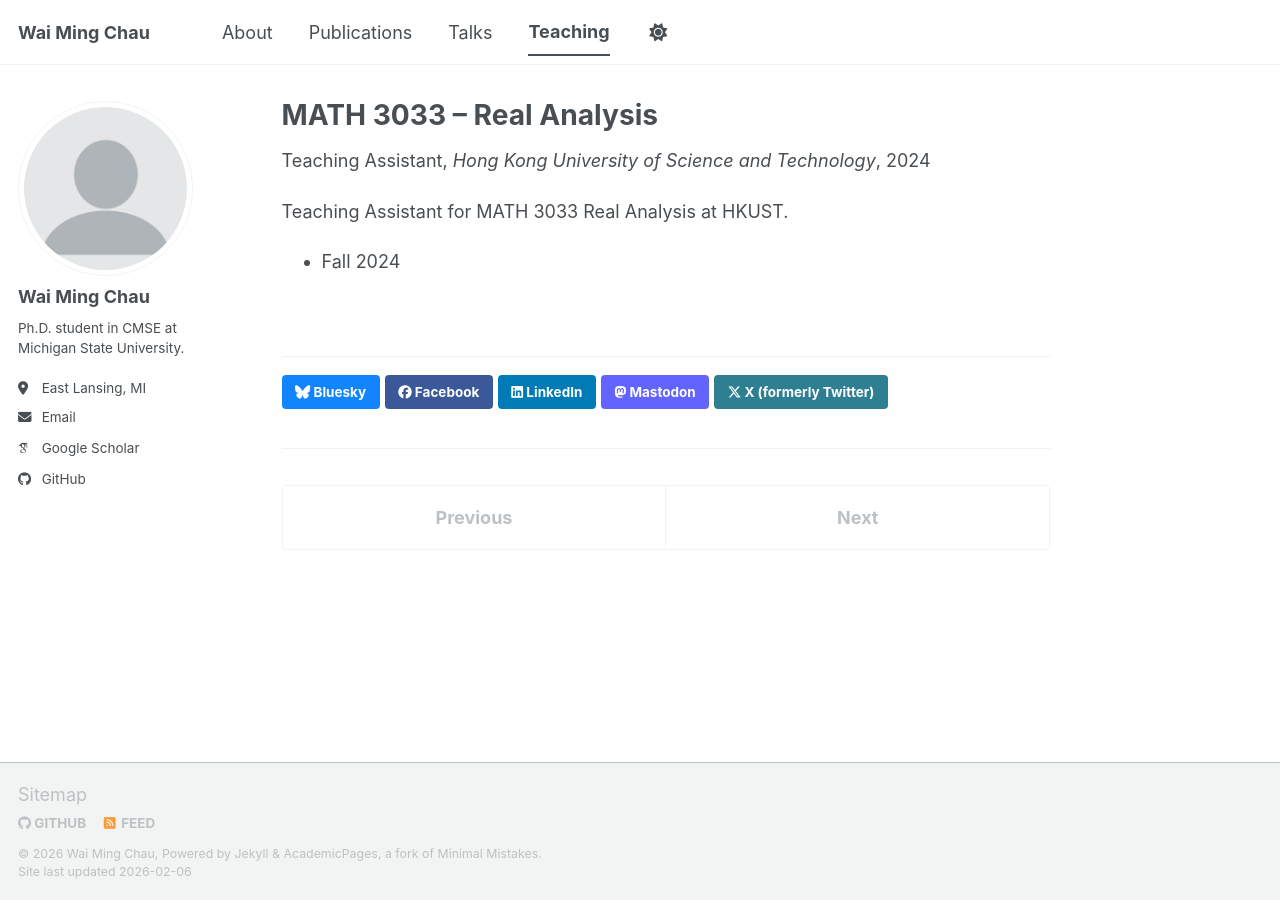
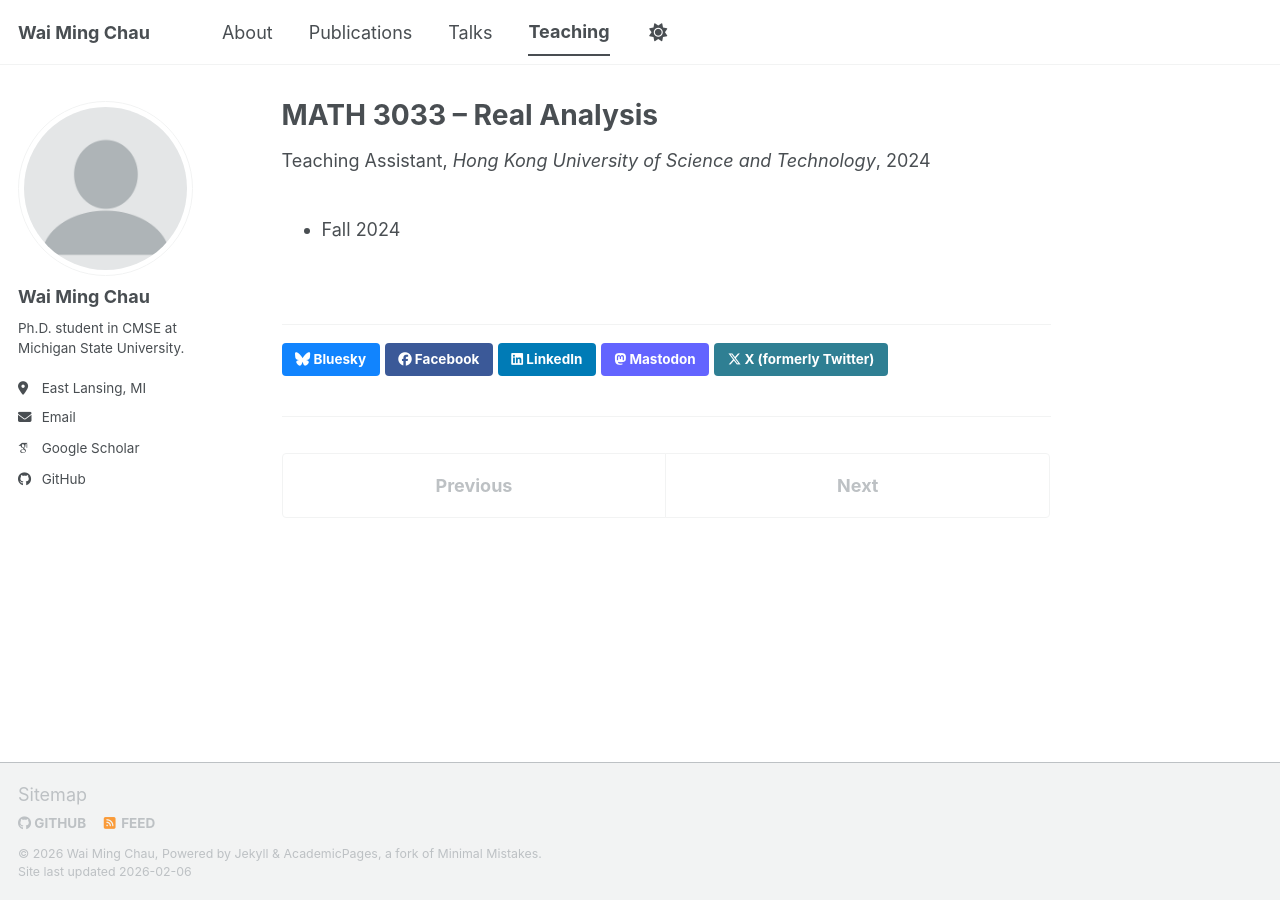
Before and after one commit to wm-chau/wm-chau.github.io, a Jekyll site: the page built from _teaching/math3033.md, in a window 1280 px wide. Built offline with Jekyll 4.4.1, drawn with Linux system fonts in a browser that asks for light colours; some web fonts are replaced; a script bundle is joined from its source files by our own code; library files that are not in the unit come from our copies.

Commit message:
Update math3033.md

```diff
--- a/_teaching/math3033.md
+++ b/_teaching/math3033.md
@@ -7,7 +7,4 @@ venue: "Hong Kong University of Science and Technology"
 date: 2024-09-01
 location: "Hong Kong"
 ---
-
-Teaching Assistant for MATH 3033 Real Analysis at HKUST.
-
 - Fall 2024
```
